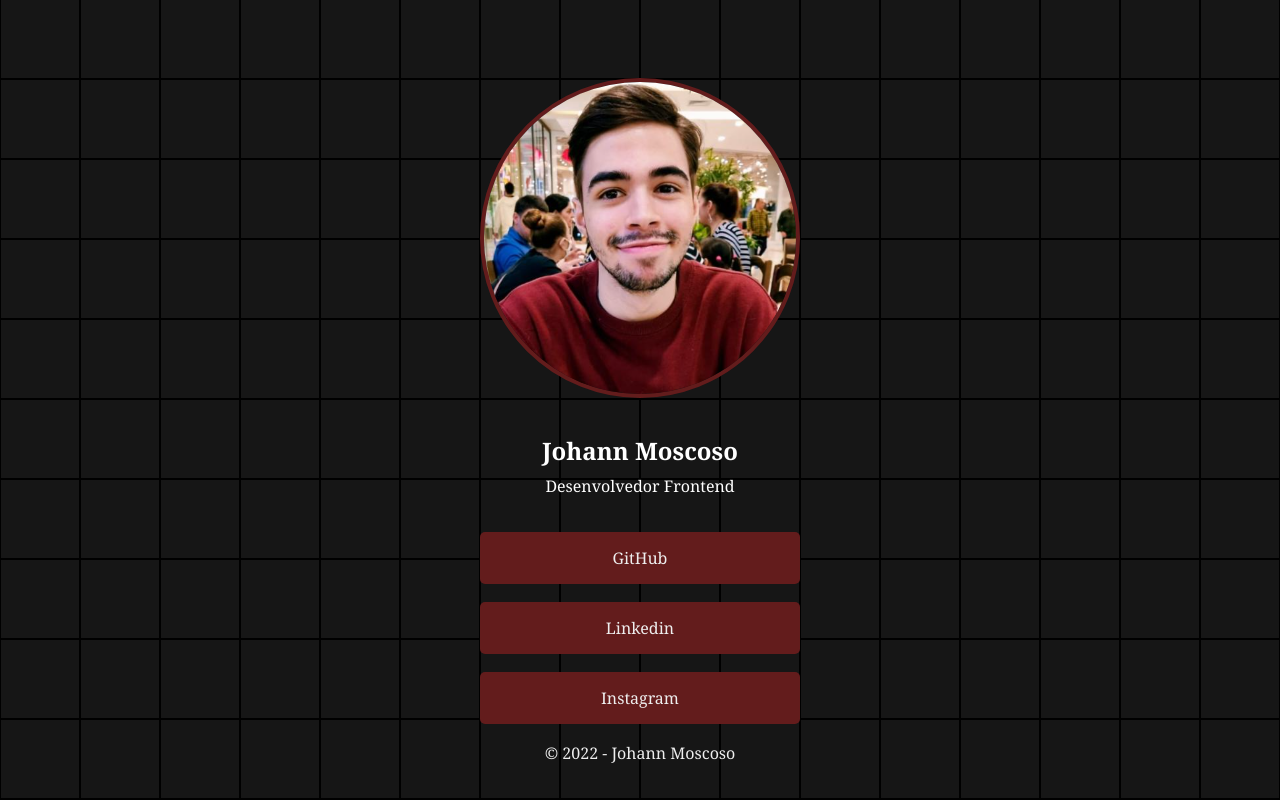
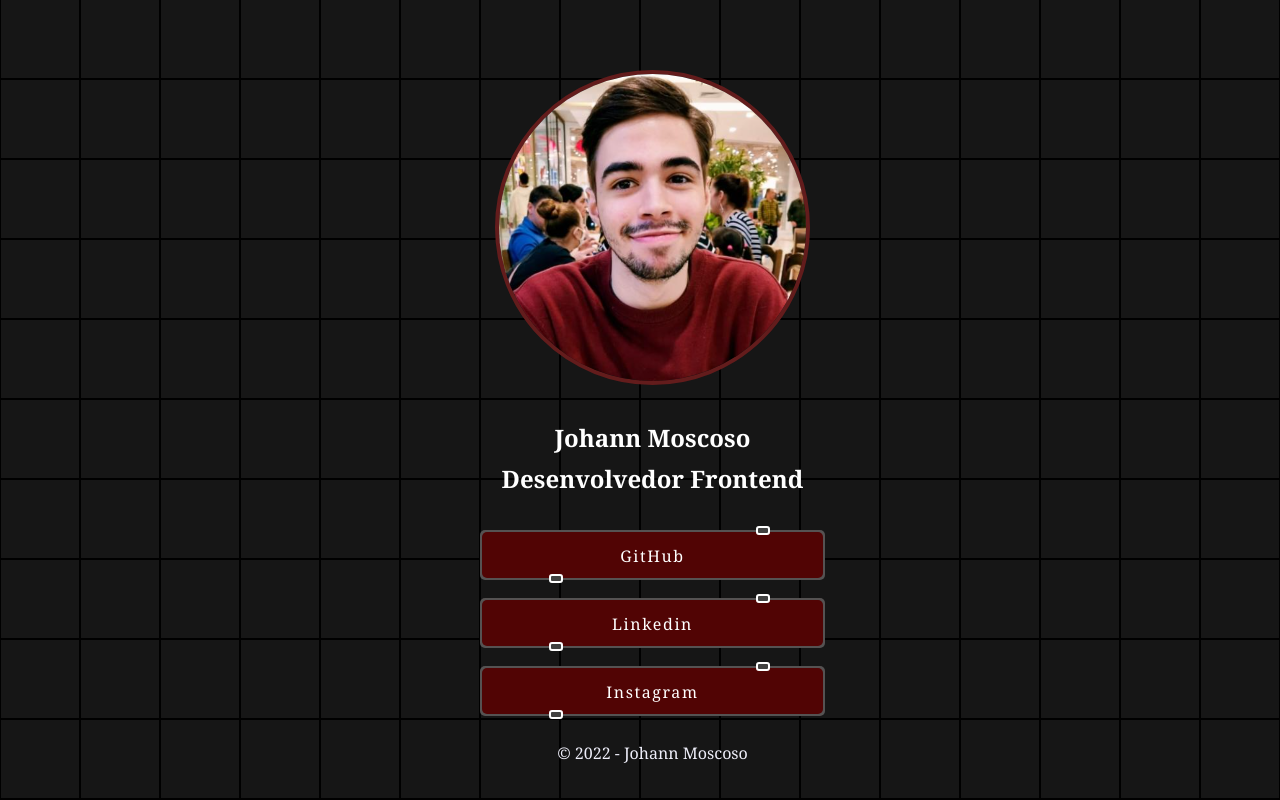
Before and after one commit to JohannMscs/My-Links-, a plain HTML site: page index.html in a window 1280 px wide. Drawn offline with Linux system fonts and the light colour scheme.

Commit message:
My-Links

```diff
--- a/index.html
+++ b/index.html
@@ -177,6 +177,8 @@
         <span></span>
         <span></span>
         <span></span>
+        <span></span>
+        <span></span>
 
         <div class="container">
            <div> <img src="imagens/foto1.png"
@@ -184,16 +186,16 @@
             olhos e cabelos castanhos escuro"
             class="foto">
            <h1>Johann Moscoso</h1>
-           <p>Desenvolvedor Frontend</p>
+           <h2>Desenvolvedor Frontend</h2>
            <ul>
-            <li>
-             <a href="https://github.com/johannmscs" target="_blank">GitHub</a>
+            <li >
+             <a href="https://github.com/johannmscs" target="_blank"><span>GitHub</span> <i></i></a>
             </li>
             <li>
-                <a href="https://www.linkedin.com/in/johann-moscoso-67a403226/?original_referer=" target="_blank">Linkedin</a>
+                <a href="https://www.linkedin.com/in/johann-moscoso-67a403226/?original_referer=" target="_blank"><span>Linkedin </span> <i></i></a>
             </li>
             <li>
-                <a href="https://www.instagram.com/johann_mscs/" target="_blank">Instagram</a>
+                <a href="https://www.instagram.com/johann_mscs/" target="_blank"> <span>Instagram</span> <i></i></a>
 
             </li>
            </ul>
--- a/style.css
+++ b/style.css
@@ -72,8 +72,8 @@ section .container{
 section .foto{
     position: center;
     border-radius: 50%;
-    width: 320px;
-    height: 320px;
+    width: 315px;
+    height: 315px;
     border: 4px solid rgb(99,28,28);
 }
  h1{
@@ -81,7 +81,7 @@ section .foto{
     margin-top: 31px;
     margin-bottom: 8px;
 }
-p{
+h2{
     color: rgb(255, 255, 255);
 }
 ul{
@@ -91,19 +91,81 @@ li{
     margin-bottom: 18px;
     list-style: none;
 }
+
 a{
-    background-color: rgb(99,28,28);
-    color: #eee;
-    padding: 15px;
+    position: relative;
+    background-color: rgb(85, 82, 82);
+    color: white;
+    padding: 15px 30px;
     text-decoration: none;
-    display: block;
+    display: flex;
+    font-size: 1em;
+    letter-spacing: 0.1em;
+    border-radius: 5px;
+    transition: 0.15s;
+
+}
+
+
+a:hover{
+    letter-spacing: 0.30em;
+    background-color: rgb(193, 213, 12);
+    color:rgb(232, 225, 225) ;
+}
+
+a::before{
+    content: '';
+    position: absolute;
+    inset: 2px;
+    background: rgb(81, 4, 4);
     border-radius: 5px;
 }
-a:hover{
-    background-color: #000;
-    color:#eee ;
+a span{
+    position: relative;
+    z-index: 1;
+    width: 285px;
+    height: 20px;
+    background-color: transparent;
 }
+a i{
+   position: absolute;
+   inset: 0;
+   display: block;
+}
+a i::before{
+    content: '';
+    position: absolute;
+    top: -3.5px;
+    left: 80%;
+    width: 10px;
+    height: 5px;
+    border: 2px solid rgb(255, 255, 255);
+    background: rgb(66, 66, 65);
+    transition: 0.5s;
+    border-radius: 3px;
+}
+a:hover i::before{
+    width: 20px;
+    left: 20%;
 
+}
+a i::after{
+    content: '';
+    position: absolute;
+    bottom: -3.5px;
+    left: 20%;
+    width: 10px;
+    height: 5px;
+    border: 2px solid rgb(255, 255, 255);
+    background: rgb(66, 66, 65);
+    transition: 0.5s;
+    border-radius: 3px;
+}
+a:hover i::after{
+    width: 20px;
+    left: 80%;
+}
 footer{
-    color: #eee;
+    color: rgb(240, 240, 251);
+    padding: 8px;
 }
```
